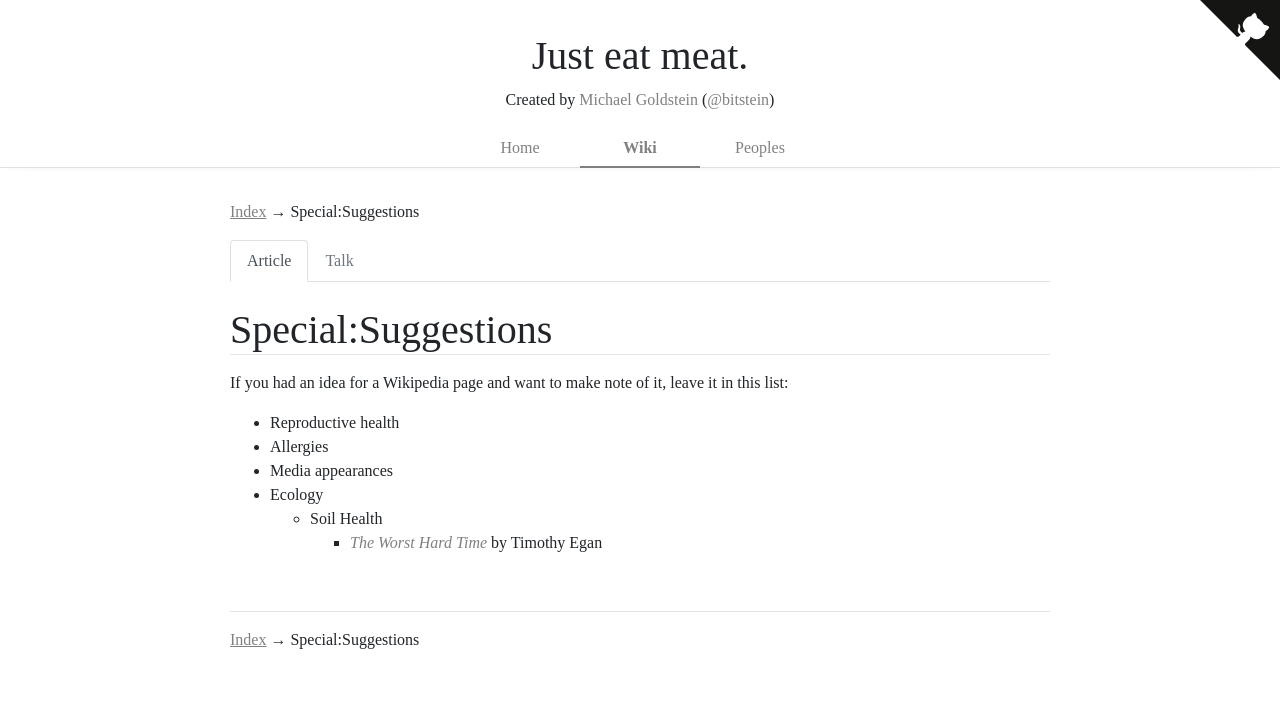
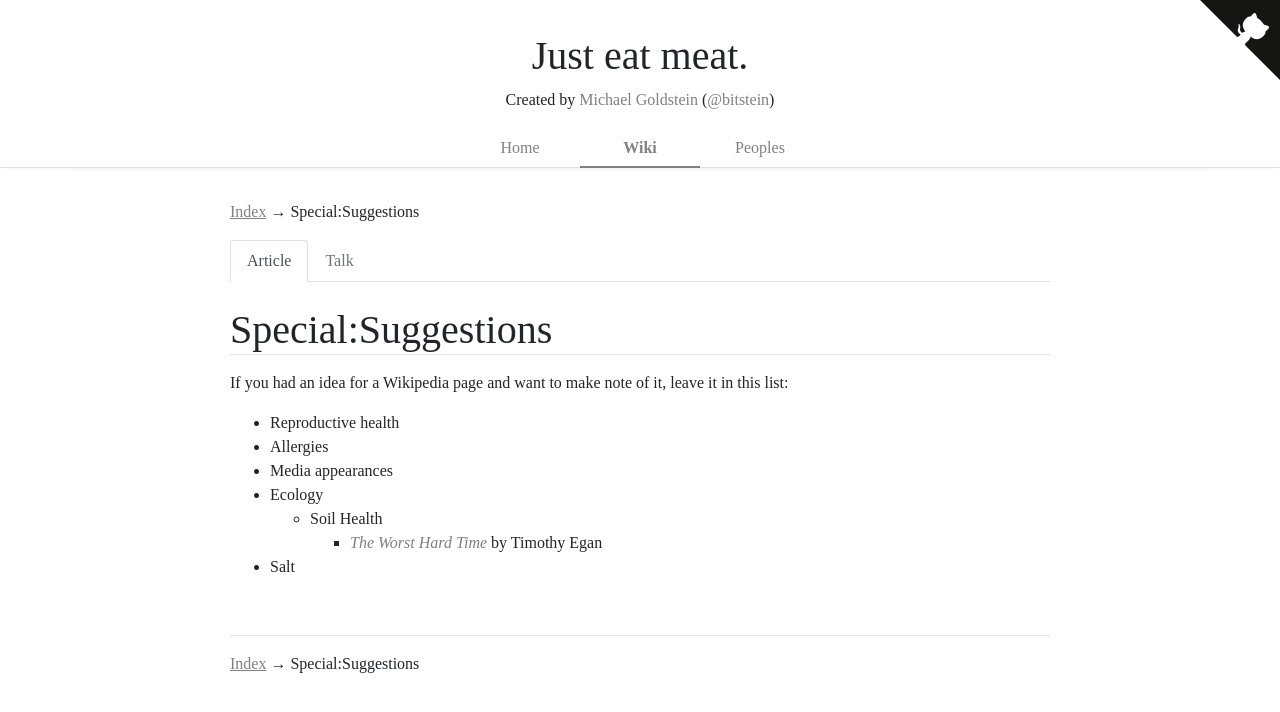
Before and after one commit to bitstein/justmeat.co, a Jekyll site: the page built from wiki/pages/special:suggestions.md, in a window 1280 px wide. Shown: the top 712 px of the page. Built offline with Jekyll 4.4.1, drawn with Linux system fonts in a browser that asks for light colours; nearby versions of some CDN libraries; some web fonts are replaced.

Commit message:
Add salt to suggestions

```diff
--- a/wiki/pages/special:suggestions.md
+++ b/wiki/pages/special:suggestions.md
@@ -13,3 +13,4 @@ If you had an idea for a Wikipedia page and want to make note of it, leave it in
 * Ecology
   * Soil Health
     * [_The Worst Hard Time_](https://www.amazon.com/Worst-Hard-Time-Survived-American/dp/0618773479) by Timothy Egan
+* Salt
```
